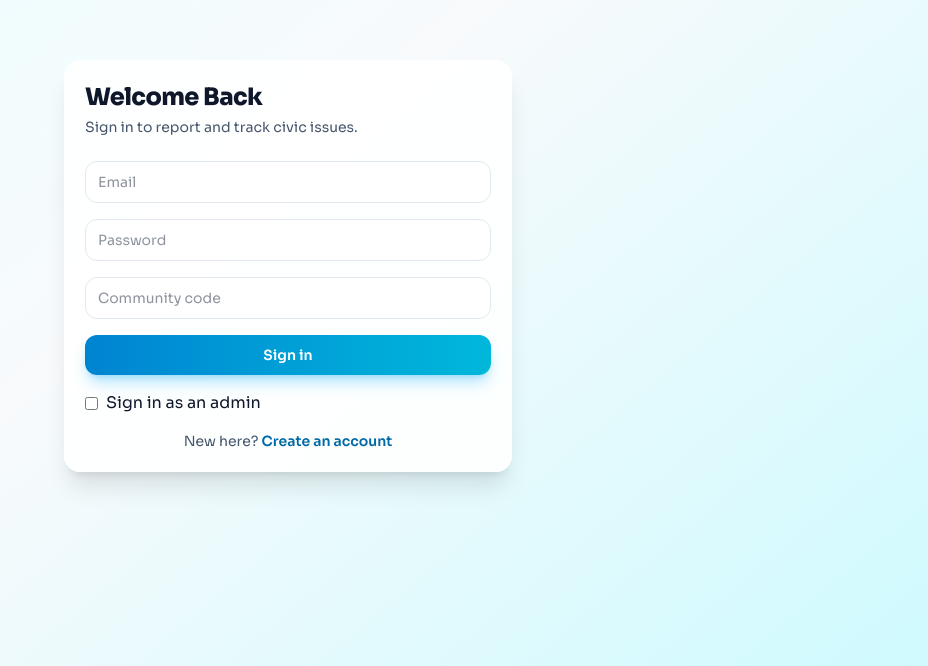
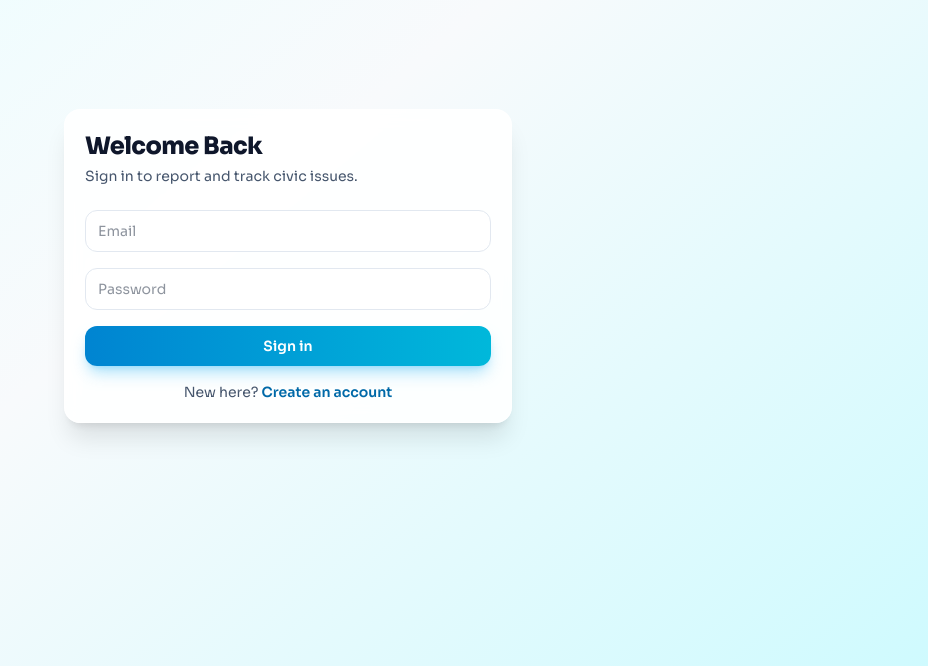
Before and after one commit to kaushik6g/Urban_buddy, a React (Vite) app in the folder frontend/: page /login in a window 1280 px wide. Shown: the part 134-800 px from the top of the page, without its empty margins (352-1280 px from the left). Built offline with nearby package versions, Linux system fonts and the light colour scheme; no server answers.

Commit message:
Sign in with email and password for both roles

```diff
--- a/frontend/src/pages/auth/LoginPage.tsx
+++ b/frontend/src/pages/auth/LoginPage.tsx
@@ -10,8 +10,6 @@ const LoginPage = () => {
   const { login, loading } = useAuth();
   const [email, setEmail] = useState('');
   const [password, setPassword] = useState('');
-  const [adminLogin, setAdminLogin] = useState(false);
-  const [communityCode, setCommunityCode] = useState('');
   const [error, setError] = useState('');
 
   const onSubmit = async (event: React.FormEvent) => {
@@ -19,7 +17,7 @@ const LoginPage = () => {
     setError('');
 
     try {
-      const loggedInUser = await login(email, password, adminLogin ? undefined : communityCode.trim().toUpperCase());
+      const loggedInUser = await login(email, password);
       navigate(loggedInUser.role === 'admin' ? '/admin' : '/dashboard');
     } catch (err: any) {
       setError(err?.response?.data?.message || 'Login failed. Please try again.');
@@ -48,20 +46,12 @@ const LoginPage = () => {
             required
           />
 
-          {!adminLogin && (
-            <Input aria-label="Community code" placeholder="Community code" value={communityCode}
-              onChange={(e) => setCommunityCode(e.target.value.toUpperCase())} required />
-          )}
 
           {error && <p className="text-sm text-rose-600">{error}</p>}
 
           <Button className="w-full" disabled={loading} type="submit">
             {loading ? 'Signing in...' : 'Sign in'}
           </Button>
-          <label className="flex items-center gap-2">
-            <input type="checkbox" checked={adminLogin} onChange={(e) => setAdminLogin(e.target.checked)} />
-            Sign in as an admin
-          </label>
         </form>
 
         <p className="mt-4 text-center text-sm text-slate-600">
```
